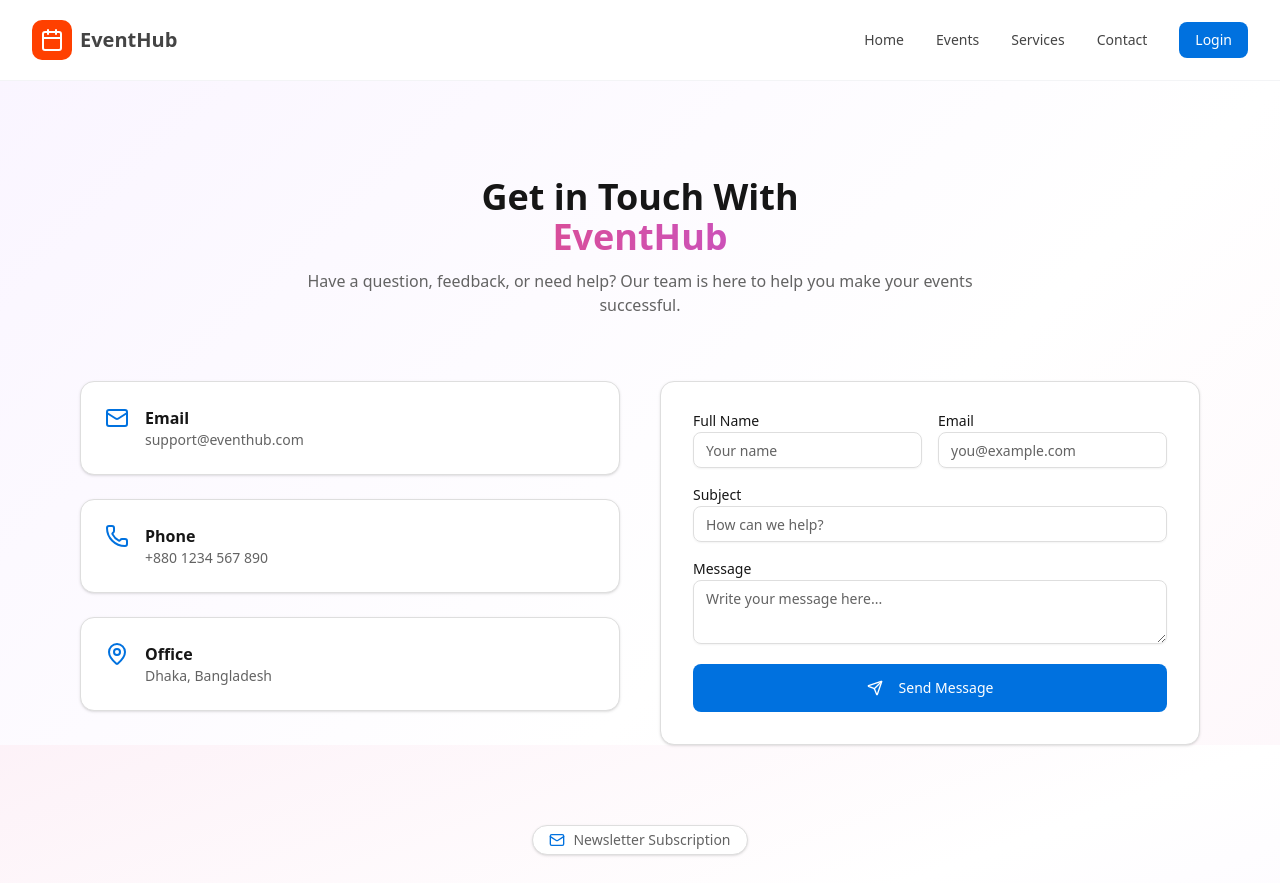
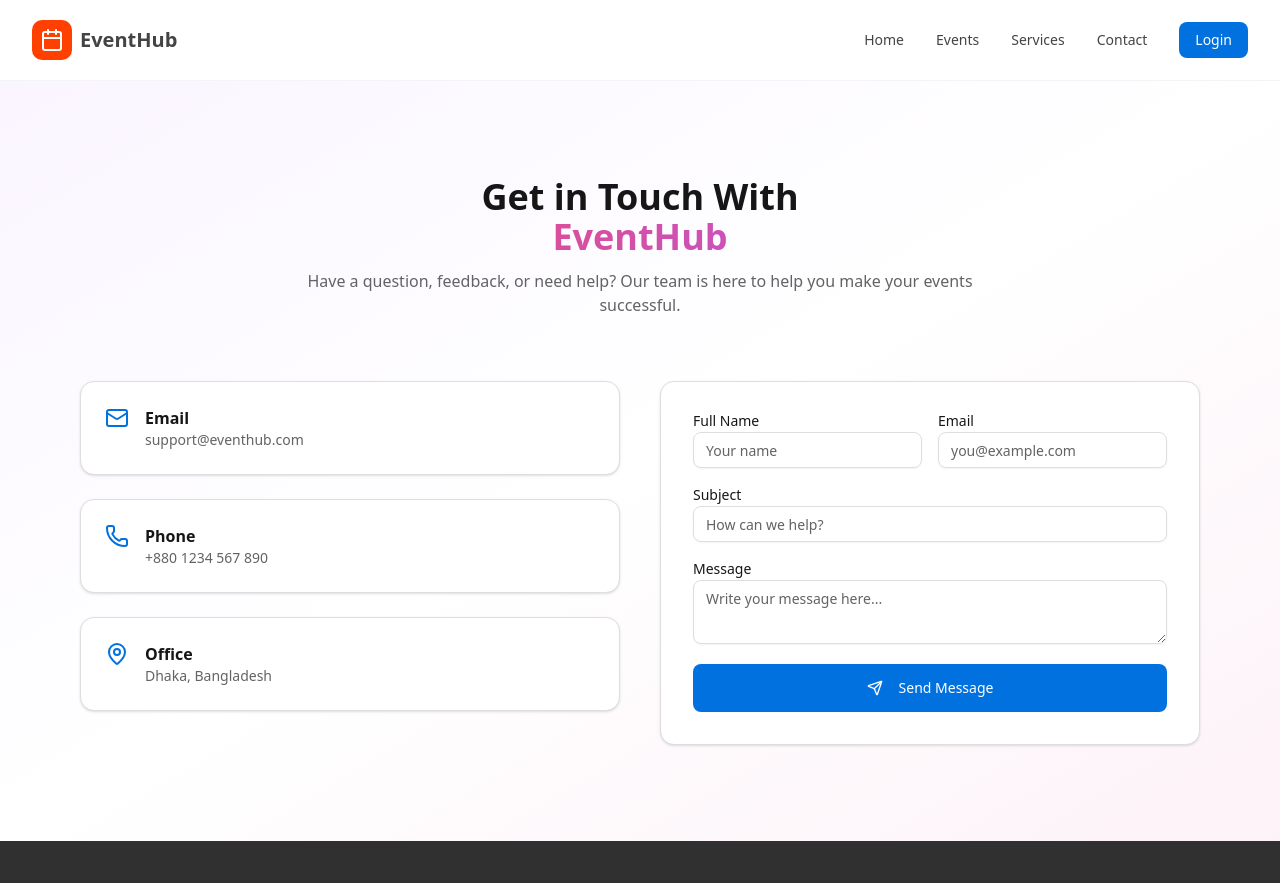
Before and after one commit to rubelrana123/EventHub_Client, a Next.js app: page /contact in a window 1280 px wide. Shown: the top 883 px of the page. Built offline with nearby package versions, Linux system fonts and the light colour scheme; no server answers.

Commit message:
remove unused import

```diff
--- a/src/app/(commonLayout)/contact/page.tsx
+++ b/src/app/(commonLayout)/contact/page.tsx
@@ -10,7 +10,6 @@ import {
   MapPin,
   Send,
 } from "lucide-react";
-import Newsletter from "@/components/modules/Home/NewsLetter";
 
 const Contact = () => {
   return (
@@ -104,7 +103,7 @@ const Contact = () => {
           </div>
         </div>
       </div>
-      <Newsletter   />
+      {/* <Newsletter   /> */}
     </section>
   );
 };
--- a/src/app/(commonLayout)/page.tsx
+++ b/src/app/(commonLayout)/page.tsx
@@ -5,8 +5,6 @@ import { Hero } from '@/components/modules/Home/Hero'
 import Newsletter from '@/components/modules/Home/NewsLetter'
 import PromoBanner from '@/components/modules/Home/PromoBanner'
 import Testimonials from '@/components/modules/Home/Testimonials'
-import { Button } from '@/components/ui/button'
-import Image from 'next/image'
 export default function HomePage() {
   const events = [
     {
--- a/src/components/modules/Admin/HostsManagement/HostsFilter.tsx
+++ b/src/components/modules/Admin/HostsManagement/HostsFilter.tsx
@@ -1,6 +1,5 @@
 "use client";
 
-import ClearFiltersButton from "@/components/shared/ClearFiltersButton";
 import RefreshButton from "@/components/shared/RefreshButton";
 import SearchFilter from "@/components/shared/SearchFilter";
 
--- a/src/components/modules/Admin/HostsManagement/HostsTable.tsx
+++ b/src/components/modules/Admin/HostsManagement/HostsTable.tsx
@@ -8,7 +8,6 @@ import { useRouter } from "next/navigation";
 import { useState, useTransition } from "react";
 import { toast } from "sonner";
 import { hostsColumns } from "./HostsColumn";
-import HostFormDialog from "./HostsFormDialog";
 import HostViewDetailDialog from "./HostsViewDetailDialog";
 import DeleteConfirmationDialog from "@/components/shared/DeleteConfirmationDialog";
 import { IHost } from "@/types/host.type";
--- a/src/components/modules/Admin/HostsManagement/HostsViewDetailDialog.tsx
+++ b/src/components/modules/Admin/HostsManagement/HostsViewDetailDialog.tsx
@@ -21,8 +21,6 @@ import {
   User,
   MapPin,
   CalendarDays,
-  Wallet,
-  Users,
 } from "lucide-react";
 
 
--- a/src/components/modules/Admin/ParticipatorsManagement/ParticipatorsViewDetailDialog.tsx
+++ b/src/components/modules/Admin/ParticipatorsManagement/ParticipatorsViewDetailDialog.tsx
@@ -17,7 +17,6 @@ import {
   Calendar,
   Mail,
   Phone,
-  Shield,
   User,
   MapPin,
   CalendarDays,
--- a/src/components/shared/skeletons/HomeEventsSkeleton.tsx
+++ b/src/components/shared/skeletons/HomeEventsSkeleton.tsx
@@ -1,6 +1,5 @@
 import {
     EventCardSkeleton,
-    PageHeaderSkeleton,
     SkeletonGrid,
 } from "@/components/shared/skeletons";
 import { Skeleton } from "@/components/ui/skeleton";
--- a/src/types/participator.type.ts
+++ b/src/types/participator.type.ts
@@ -1,5 +1,3 @@
-import { ReactNode } from "react";
-
 export interface IParticipator {
   id: string;
   email: string;
--- a/src/zod/host.validation.ts
+++ b/src/zod/host.validation.ts
@@ -1,5 +1,3 @@
-
-import { updateHost } from "@/services/host/hostsManagement";
 import { z } from "zod";
 
 const createHostZodSchema = z.object({
```
